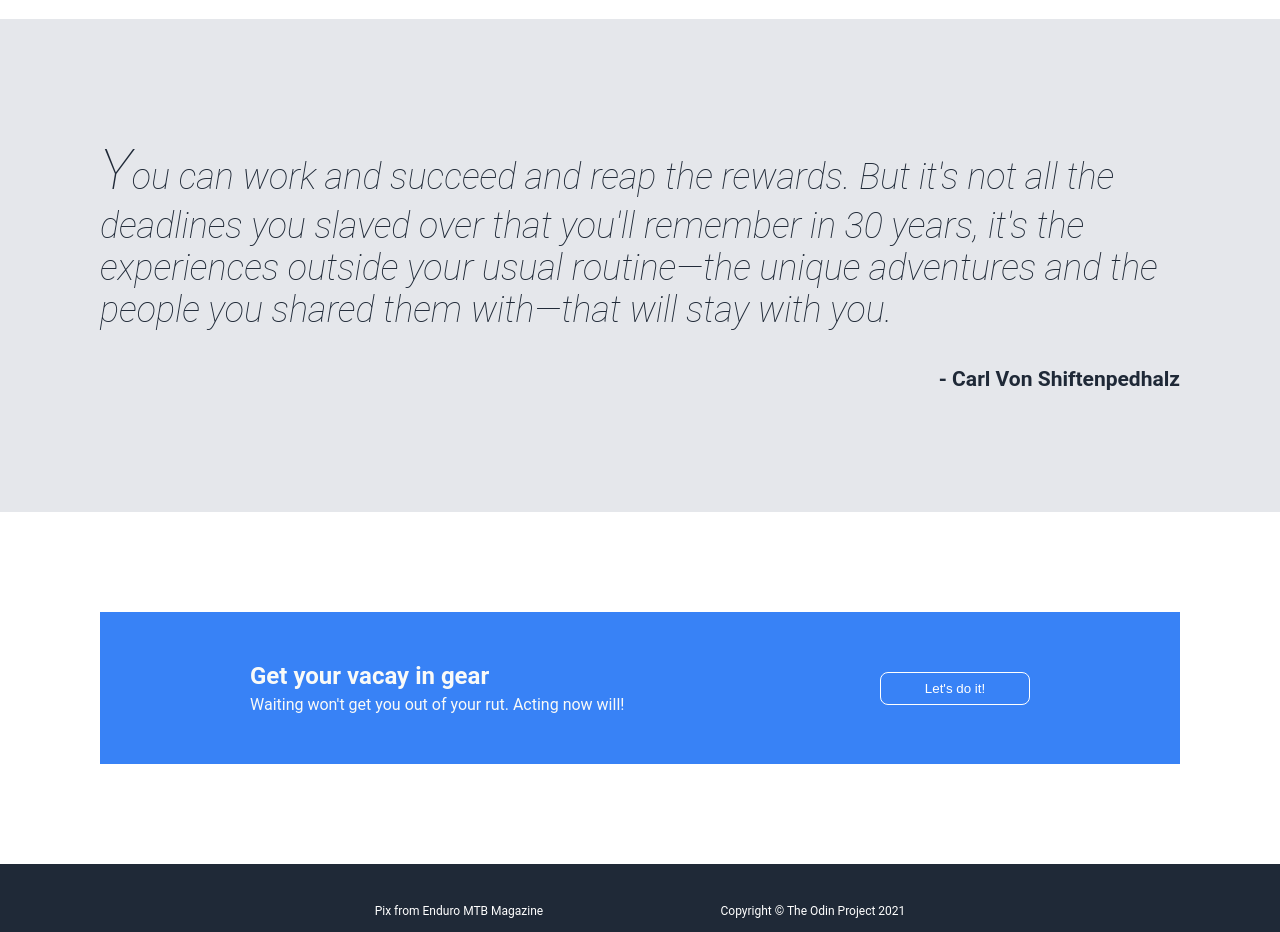
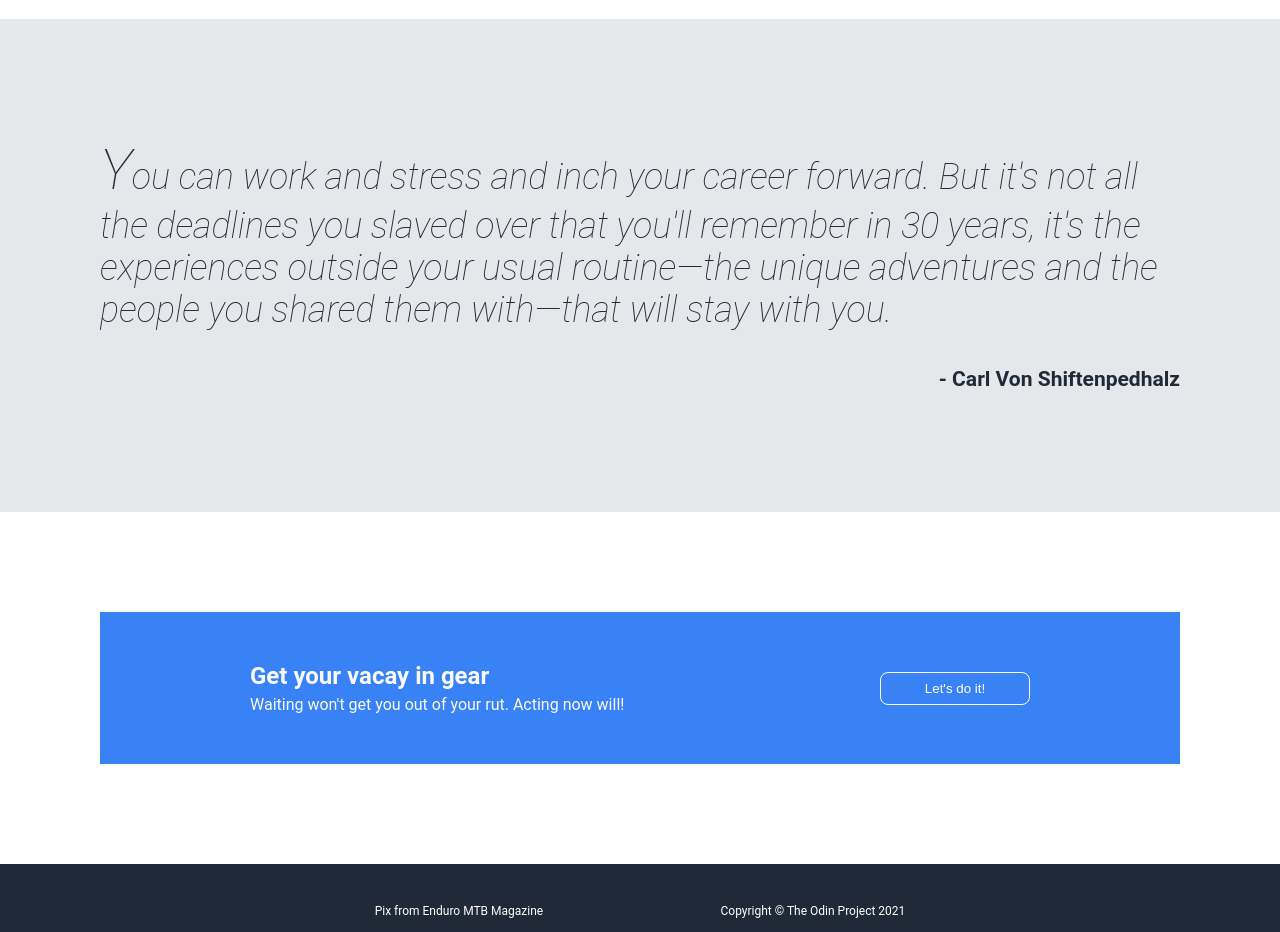
Before and after one commit to DominicNugent/My-Odin-projects, a plain HTML site: page Generic-landing-page/index.html in a window 1280 px wide. Shown: the part 880-1812 px from the top of the page. Drawn offline with Linux system fonts and the light colour scheme.

Commit message:
Landing pg update
Superficial changes to copy.

```diff
--- a/Generic-landing-page/index.html
+++ b/Generic-landing-page/index.html
@@ -60,7 +60,7 @@
 
         <div class="grayBlock">
             <div class="quoteBox">
-                <p class="quote"><span class="first-letter">Y</span>ou can work and succeed and reap the rewards. But it's not all the deadlines you slaved over that you'll remember in 30 years, it's the experiences outside your usual routine—the unique adventures and the people you shared them with—that will stay with you. </p>
+                <p class="quote"><span class="first-letter">Y</span>ou can work and stress and inch your career forward. But it's not all the deadlines you slaved over that you'll remember in 30 years, it's the experiences outside your usual routine—the unique adventures and the people you shared them with—that will stay with you. </p>
                 <p class="attrib">- Carl Von Shiftenpedhalz</p>
             </div>
         </div>
```
